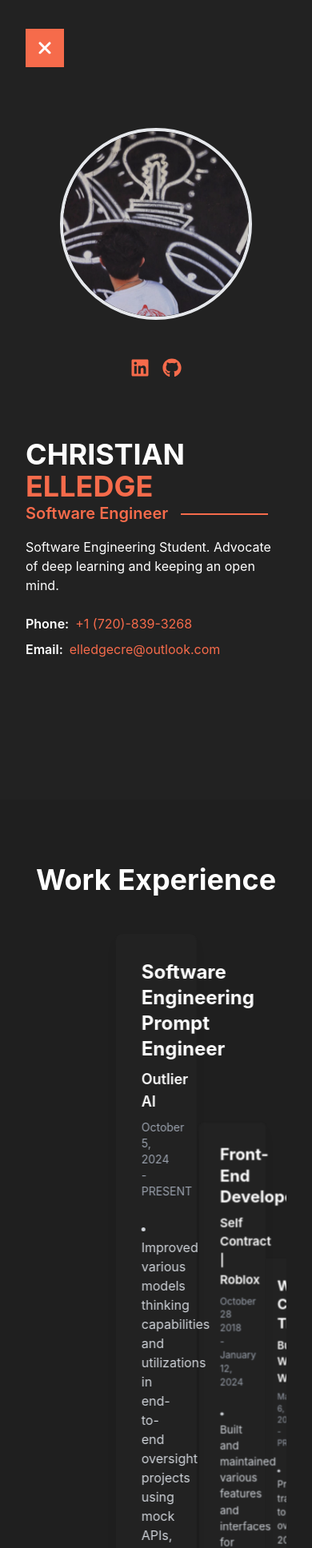
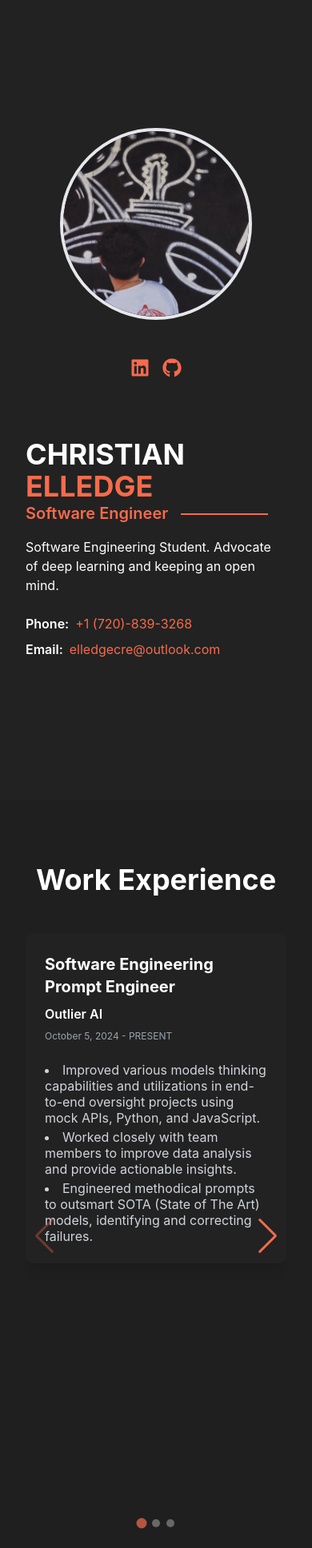
Before and after one commit to elledgecr/Portfolio, a React (Create React App) app: page / in a window 390 px wide. Shown: the top 1936 px of the page at 80% size. Built offline with nearby package versions, Linux system fonts and the light colour scheme.

Commit message:
Mobile Device Formatting (#10)
* Correct Mobile Navbar Icon

* Format Works for Mobile

* Format Projects for Mobile

* Remove Mobile NavBar

```diff
--- a/src/components/navbar/index.tsx
+++ b/src/components/navbar/index.tsx
@@ -1,17 +1,10 @@
-import React, { useState } from "react";
+import React from "react";
 import NavbarIcon from "./navbarIcon";
-import NavbarToggle from "./navbarToggle";
 
 /**
  * @returns A Navigation Bar component.
  */
 const Navbar: React.FC = () => {
-  const [navOpen, setNavOpen] = useState(false);
-
-  const toggleNav = () => {
-    setNavOpen(!navOpen);
-  };
-
   return (
     <>
       <nav className=" text-white px-8 py-4 fixed w-full top-5 z-50">
@@ -26,22 +19,7 @@ const Navbar: React.FC = () => {
             <NavbarIcon navOpen label="Projects" href="#projects" />
             <NavbarIcon navOpen label="Contact" href="#contact" />
           </div>
-
-          <NavbarToggle navOpen toggleNav={toggleNav} />
         </div>
-
-        {navOpen && (
-          <div
-            className="md:hidden mt-4  px-8 py-4 space-y-4"
-            data-testid="mobile-nav"
-          >
-            <NavbarIcon navOpen label="Home" href="#hero" />
-            <NavbarIcon navOpen label="About" href="#about" />
-            <NavbarIcon navOpen label="Skills" href="#skills" />
-            <NavbarIcon navOpen label="Projects" href="#projects" />
-            <NavbarIcon navOpen label="Contact" href="#contact" />
-          </div>
-        )}
       </nav>
     </>
   );
--- a/src/components/navbar/navbarToggle.tsx
+++ /dev/null
@@ -1,32 +0,0 @@
-import { FontAwesomeIcon } from "@fortawesome/react-fontawesome";
-import { faBars, faTimes } from "@fortawesome/free-solid-svg-icons";
-import React from "react";
-
-interface NavbarToggleProps {
-  navOpen: boolean;
-  toggleNav: () => void;
-}
-
-/**
- * A component for toggling the navigation menu (mobile).
- *
- * @param {boolean} props.navOpen - The current state of the navigation menu.
- * @param {function} props.toggleNav - A function to toggle the navigation menu.
- * @returns A toggle button for the navigation menu.
- */
-const NavbarToggle: React.FC<NavbarToggleProps> = (props) => {
-  return (
-    <button
-      className="md:hidden w-12 h-12 bg-primary flex items-center justify-center cursor-pointer"
-      onClick={props.toggleNav}
-      aria-label="toggle-nav-menu"
-    >
-      <FontAwesomeIcon
-        icon={props.navOpen ? faTimes : faBars}
-        className="w-6 h-6 text-white"
-      />
-    </button>
-  );
-};
-
-export default NavbarToggle;
--- a/src/components/projects/index.tsx
+++ b/src/components/projects/index.tsx
@@ -49,7 +49,7 @@ const projects: Project[] = [
       "Built a complex trading system that enabled players to trade items safely.",
       "Implemented a player feedback system, using PlayFab analytics to refine game mechanics.",
       "Created a rebirthing experience for players, adding new challenges and content to keep them engaged.",
-        "Managed via a CI/CD pipeline to automate testing."
+      "Managed via a CI/CD pipeline to automate testing.",
     ],
   },
   {
@@ -72,7 +72,7 @@ const projects: Project[] = [
       "Over 50,000 lines of code, fully documented via JSDoc.",
       "Managed via a CI/CD pipeline (ESlint scripts, unit tests) to automate testing.",
       "Bolsters various custom middlewares to improve server-side security during API calls, as well as middlewares to verify the integrity of actions being dispatched to player data stores.",
-        "Grew the Interbyte brand exponentially - Nearly 800,000 group members and thousands of subscribers across social media platforms/networks."
+      "Grew the Interbyte brand exponentially - Nearly 800,000 group members and thousands of subscribers across social media platforms/networks.",
     ],
   },
   {
@@ -96,7 +96,6 @@ const projects: Project[] = [
   },
 ];
 
-
 const ProjectsSection: React.FC = () => {
   const [expandedIndex, setExpandedIndex] = useState<number | null>(null);
 
@@ -113,7 +112,12 @@ const ProjectsSection: React.FC = () => {
           modules={[Navigation, Pagination, EffectCoverflow]}
           effect="coverflow"
           centeredSlides={true}
-          slidesPerView={1.5}
+          slidesPerView={"auto"}
+          breakpoints={{
+            640: { slidesPerView: 1 }, // Mobile
+            768: { slidesPerView: 1.25 }, // Tablets
+            1024: { slidesPerView: 1.5 }, // Desktop
+          }}
           coverflowEffect={{
             rotate: 0,
             stretch: 50,
--- a/src/components/works/index.tsx
+++ b/src/components/works/index.tsx
@@ -62,7 +62,12 @@ const WorksSection: React.FC = () => {
         modules={[Navigation, Pagination, EffectCoverflow]}
         effect="coverflow"
         centeredSlides={true}
-        slidesPerView={2}
+        slidesPerView={"auto"}
+        breakpoints={{
+          640: { slidesPerView: 1 }, // Mobile
+          768: { slidesPerView: 1.5 }, // Tablets
+          1024: { slidesPerView: 2 }, // Desktop
+        }}
         coverflowEffect={{
           rotate: 0,
           stretch: 50,
@@ -76,12 +81,18 @@ const WorksSection: React.FC = () => {
         className="max-w-5xl mx-auto"
       >
         {works.map((work, index) => (
-          <SwiperSlide key={index}>
-            <div className="bg-darkOne p-8 rounded-lg shadow-lg mx-auto">
-              <h3 className="text-2xl font-bold mb-2">{work.title}</h3>
-              <p className="text-lg font-semibold mb-2">{work.company}</p>
-              <p className="text-sm text-gray-400 mb-6">{work.date}</p>
-              <ul className="list-disc list-inside space-y-2 text-gray-300">
+          <SwiperSlide key={index} className="w-full md:w-[400px] lg:w-[450px]">
+            <div className="bg-darkOne p-6 rounded-lg shadow-lg mx-auto">
+              <h3 className="text-xl md:text-2xl font-bold mb-2">
+                {work.title}
+              </h3>
+              <p className="text-base md:text-lg font-semibold mb-2">
+                {work.company}
+              </p>
+              <p className="text-xs md:text-sm text-gray-400 mb-6">
+                {work.date}
+              </p>
+              <ul className="list-disc list-inside space-y-1 md:space-y-2 text-gray-300 leading-tight md:leading-normal">
                 {work.description.map((item, idx) => (
                   <li key={idx}>{item}</li>
                 ))}
```
Lines whose indentation alone changed are shown as unchanged.
